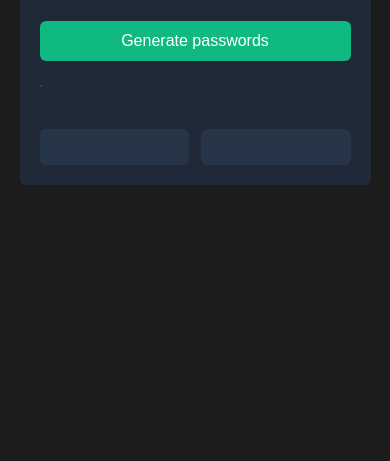
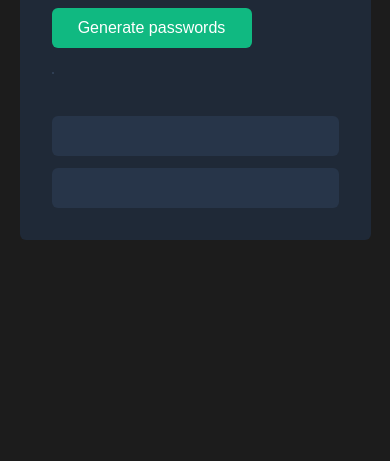
Before and after one commit to Kelemek/passwordgenerator, a plain HTML site: page index.html in a window 390 px wide. Shown: the part 383-844 px from the top of the page. Drawn offline with Linux system fonts and the light colour scheme.

Commit message:
Update index.css

```diff
--- a/index.css
+++ b/index.css
@@ -13,21 +13,18 @@ body {
   min-height: 100vh;
 }
 
-/* responsive card */
 .box {
   background-color: #1F2937;
-  width: 90%;            /* fluid on small screens */
-  max-width: 450px;      /* caps at desktop size */
-  /* remove fixed height so content can grow/shrink */
+  width: 90%;
+  max-width: 450px;
   display: flex;
   flex-direction: column;
-  align-items: flex-start; /* left alignment in flexbox */
+  align-items: flex-start;
   justify-content: center;
   padding: 32px;
   border-radius: 6px;
 }
 
-/* button: full width but capped */
 button {
   width: 100%;
   max-width: 200px;
@@ -41,11 +38,10 @@ button {
   margin-top: 24px;
 }
 
-/* password container: allow wrap */
 #password {
   display: flex;
   flex-direction: row;
-  flex-wrap: wrap;       /* wrap on narrow viewports */
+  flex-wrap: wrap;
   gap: 12px;
   justify-content: space-between;
   align-items: center;
@@ -53,10 +49,10 @@ button {
   margin-top: 18px;
 }
 
-/* password boxes: flexible */
+
 .password {
-  flex: 1 1 48%;         /* grow, shrink, base 48% so two fit side-by-side */
-  min-width: 140px;      /* prevent becoming too small */
+  flex: 1 1 48%;
+  min-width: 140px;
   height: 40px;
   background-color: #273549;
   border-radius: 6px;
@@ -68,16 +64,8 @@ button {
   font-size: 16px;
 }
 
-/* visuals */
+
 hr { border: 1px solid #2F3E53; margin: 24px 0; }
 p { margin: 0; }
 h1 { font-weight: 800; margin: 10px 0; }
 #green { color: #10B981; }
-
-/* tweaks for very small screens */
-@media (max-width: 420px) {
-  .box { padding: 20px; }
-  .password { font-size: 14px; height: 36px; min-width: 120px; }
-  button { max-width: 100%; }
-  h1 { font-size: 20px; line-height: 1.1; }
-}
```
